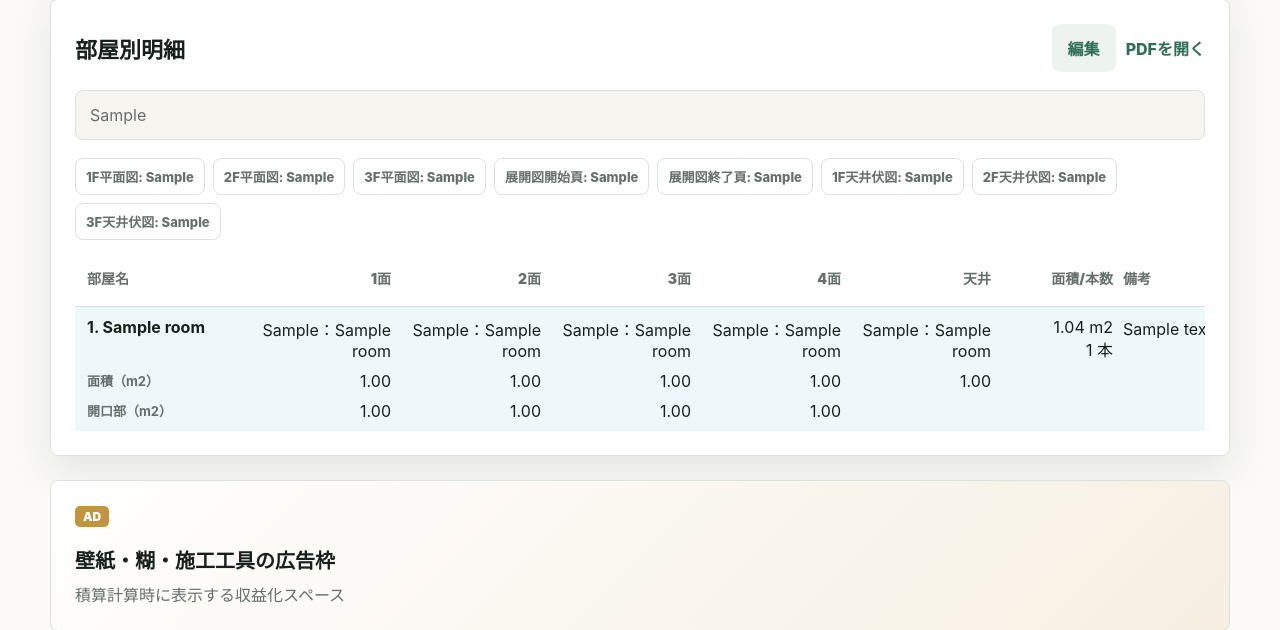
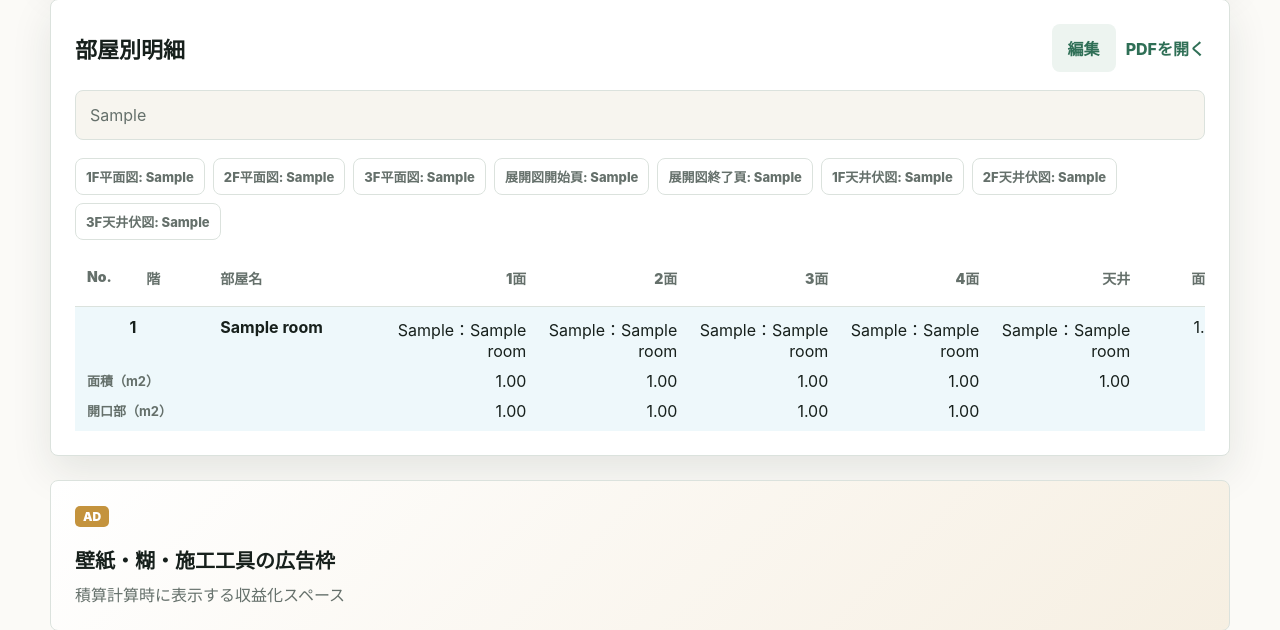
Before and after one commit to masumitachibana4649-creator/Sekisan-Project, a Django app: page /projects/1/ in a window 1280 px wide. Shown: the part 722-1352 px from the top of the page. Run offline with Django 5.2, Linux system fonts and the light colour scheme; a user stored in the database is signed in; data comes from the database, SQL or seed files in the repository; tables that the repository leaves empty hold one stand-in row (values such as "Sample post").

Commit message:
Split room floor and name columns

```diff
--- a/estimator/models.py
+++ b/estimator/models.py
@@ -364,14 +364,28 @@ class Room(models.Model):
 
     @property
     def display_name(self):
+        floor = self.display_floor_label
+        room_name = self.display_room_name
+        if floor:
+            return f"{floor} {room_name}".strip()
+        return room_name
+
+    @property
+    def display_floor_label(self):
+        name = str(self.name or "").strip()
+        if self._is_multi_floor_room(name):
+            return ""
+
+        return self._inferred_floor_label()
+
+    @property
+    def display_room_name(self):
         name = str(self.name or "").strip()
         if self._is_multi_floor_room(name):
             return name
 
-        floor = self._inferred_floor_label()
-        if floor:
-            name_without_floor = self._remove_floor_labels(name)
-            return f"{floor} {name_without_floor}".strip()
+        if self.display_floor_label:
+            return self._remove_floor_labels(name) or name
         return name
 
     def _inferred_floor_label(self):
--- a/estimator/static/estimator/styles.css
+++ b/estimator/static/estimator/styles.css
@@ -498,7 +498,7 @@ textarea { resize: vertical; }
 }
 
 .result-body {
-  min-width: 1580px;
+  min-width: 1720px;
   max-height: 560px;
   overflow-x: hidden;
   overflow-y: auto;
@@ -517,9 +517,9 @@ textarea { resize: vertical; }
 .result-row,
 .room-detail-group {
   display: grid;
-  grid-template-columns: minmax(130px, 1.1fr) repeat(5, minmax(140px, 1fr)) minmax(98px, 0.8fr) minmax(520px, 3.6fr);
+  grid-template-columns: minmax(48px, 0.35fr) minmax(64px, 0.45fr) minmax(140px, 1.1fr) repeat(5, minmax(140px, 1fr)) minmax(98px, 0.8fr) minmax(520px, 3.6fr);
   gap: 10px;
-  min-width: 1580px;
+  min-width: 1720px;
   align-items: start;
 }
 
@@ -536,10 +536,10 @@ textarea { resize: vertical; }
   top: 0;
   z-index: 1;
   background: var(--panel);
-  min-width: 1580px;
+  min-width: 1720px;
 }
 
-.result-head span:nth-child(n+2):not(:last-child) {
+.result-head span:nth-child(n+4):not(:last-child) {
   text-align: right;
 }
 
@@ -565,9 +565,23 @@ textarea { resize: vertical; }
   text-align: right;
 }
 
+.room-no-cell,
+.room-floor-cell {
+  text-align: right;
+}
+
+.room-name-cell {
+  overflow-wrap: anywhere;
+}
+
 .room-sub-label {
+  grid-column: 1 / span 3;
   color: var(--muted);
   font-size: 13px;
+}
+
+.room-measure-cell {
+  text-align: right;
 }
 
 .room-detail-group input {
@@ -576,19 +590,19 @@ textarea { resize: vertical; }
 }
 
 .room-note-cell {
-  grid-column: 8;
+  grid-column: 10;
   grid-row: 1 / span 3;
   line-height: 1.55;
 }
 
 .room-total-cell {
-  grid-column: 7;
+  grid-column: 9;
   grid-row: 1;
   text-align: right;
 }
 
 .result-row span:nth-child(n+2):not(:last-child),
-.room-detail-group > span:not(.room-wallpaper-cell):not(.room-note-cell),
+.room-total-spacer,
 .wallpaper-summary-row span {
   text-align: right;
 }
--- a/estimator/templates/estimator/project_detail.html
+++ b/estimator/templates/estimator/project_detail.html
@@ -105,12 +105,14 @@
   {% endif %}
   <div class="result-table">
     <div class="result-head">
-      <span>部屋名</span><span>1面</span><span>2面</span><span>3面</span><span>4面</span><span>天井</span><span>面積/本数</span><span>備考</span>
+      <span>No.</span><span>階</span><span>部屋名</span><span>1面</span><span>2面</span><span>3面</span><span>4面</span><span>天井</span><span>面積/本数</span><span>備考</span>
     </div>
     <div class="result-body">
     {% for room in rooms %}
       <div class="room-detail-group">
-        <strong class="room-name-cell">{{ forloop.counter }}. {{ room.display_name }}</strong>
+        <strong class="room-no-cell">{{ forloop.counter }}</strong>
+        <span class="room-floor-cell">{{ room.display_floor_label }}</span>
+        <strong class="room-name-cell">{{ room.display_room_name }}</strong>
         <span class="room-wallpaper-cell">
           {% if edit_mode %}
             <select class="room-wallpaper-select" name="room_{{ room.pk }}_east_wallpaper_no">
@@ -169,19 +171,19 @@
         <span class="room-total-cell">{{ room.total_area|floatformat:2 }} m2<br>{{ room.rolls_required }} 本</span>
         <span class="room-note-cell">{{ room.note|room_note }}</span>
         <strong class="room-sub-label">面積（m2）</strong>
-        <span>{% if edit_mode %}<input name="room_{{ room.pk }}_east_surface_area_m2" type="number" step="0.01" min="0" value="{{ room.east_surface_area_m2 }}">{% else %}{{ room.east_surface_area_m2 }}{% endif %}</span>
-        <span>{% if edit_mode %}<input name="room_{{ room.pk }}_west_surface_area_m2" type="number" step="0.01" min="0" value="{{ room.west_surface_area_m2 }}">{% else %}{{ room.west_surface_area_m2 }}{% endif %}</span>
-        <span>{% if edit_mode %}<input name="room_{{ room.pk }}_south_surface_area_m2" type="number" step="0.01" min="0" value="{{ room.south_surface_area_m2 }}">{% else %}{{ room.south_surface_area_m2 }}{% endif %}</span>
-        <span>{% if edit_mode %}<input name="room_{{ room.pk }}_north_surface_area_m2" type="number" step="0.01" min="0" value="{{ room.north_surface_area_m2 }}">{% else %}{{ room.north_surface_area_m2 }}{% endif %}</span>
-        <span>{% if edit_mode %}<input name="room_{{ room.pk }}_ceiling_surface_area_m2" type="number" step="0.01" min="0" value="{{ room.ceiling_surface_area_m2 }}">{% else %}{{ room.ceiling_surface_area_m2 }}{% endif %}</span>
-        <span></span>
+        <span class="room-measure-cell">{% if edit_mode %}<input name="room_{{ room.pk }}_east_surface_area_m2" type="number" step="0.01" min="0" value="{{ room.east_surface_area_m2 }}">{% else %}{{ room.east_surface_area_m2 }}{% endif %}</span>
+        <span class="room-measure-cell">{% if edit_mode %}<input name="room_{{ room.pk }}_west_surface_area_m2" type="number" step="0.01" min="0" value="{{ room.west_surface_area_m2 }}">{% else %}{{ room.west_surface_area_m2 }}{% endif %}</span>
+        <span class="room-measure-cell">{% if edit_mode %}<input name="room_{{ room.pk }}_south_surface_area_m2" type="number" step="0.01" min="0" value="{{ room.south_surface_area_m2 }}">{% else %}{{ room.south_surface_area_m2 }}{% endif %}</span>
+        <span class="room-measure-cell">{% if edit_mode %}<input name="room_{{ room.pk }}_north_surface_area_m2" type="number" step="0.01" min="0" value="{{ room.north_surface_area_m2 }}">{% else %}{{ room.north_surface_area_m2 }}{% endif %}</span>
+        <span class="room-measure-cell">{% if edit_mode %}<input name="room_{{ room.pk }}_ceiling_surface_area_m2" type="number" step="0.01" min="0" value="{{ room.ceiling_surface_area_m2 }}">{% else %}{{ room.ceiling_surface_area_m2 }}{% endif %}</span>
+        <span class="room-total-spacer"></span>
         <strong class="room-sub-label">開口部（m2）</strong>
-        <span {% if room.east_opening_area_m2 > 0 and "推定" in room.note %}class="estimated-value"{% endif %}>{% if edit_mode %}<input {% if room.east_opening_area_m2 > 0 and "推定" in room.note %}class="estimated-value"{% endif %} name="room_{{ room.pk }}_east_opening_area_m2" type="number" step="0.01" min="0" value="{{ room.east_opening_area_m2 }}">{% else %}{{ room.east_opening_area_m2 }}{% endif %}</span>
-        <span {% if room.west_opening_area_m2 > 0 and "推定" in room.note %}class="estimated-value"{% endif %}>{% if edit_mode %}<input {% if room.west_opening_area_m2 > 0 and "推定" in room.note %}class="estimated-value"{% endif %} name="room_{{ room.pk }}_west_opening_area_m2" type="number" step="0.01" min="0" value="{{ room.west_opening_area_m2 }}">{% else %}{{ room.west_opening_area_m2 }}{% endif %}</span>
-        <span {% if room.south_opening_area_m2 > 0 and "推定" in room.note %}class="estimated-value"{% endif %}>{% if edit_mode %}<input {% if room.south_opening_area_m2 > 0 and "推定" in room.note %}class="estimated-value"{% endif %} name="room_{{ room.pk }}_south_opening_area_m2" type="number" step="0.01" min="0" value="{{ room.south_opening_area_m2 }}">{% else %}{{ room.south_opening_area_m2 }}{% endif %}</span>
-        <span {% if room.north_opening_area_m2 > 0 and "推定" in room.note %}class="estimated-value"{% endif %}>{% if edit_mode %}<input {% if room.north_opening_area_m2 > 0 and "推定" in room.note %}class="estimated-value"{% endif %} name="room_{{ room.pk }}_north_opening_area_m2" type="number" step="0.01" min="0" value="{{ room.north_opening_area_m2 }}">{% else %}{{ room.north_opening_area_m2 }}{% endif %}</span>
-        <span></span>
-        <span></span>
+        <span class="room-measure-cell {% if room.east_opening_area_m2 > 0 and "推定" in room.note %}estimated-value{% endif %}">{% if edit_mode %}<input {% if room.east_opening_area_m2 > 0 and "推定" in room.note %}class="estimated-value"{% endif %} name="room_{{ room.pk }}_east_opening_area_m2" type="number" step="0.01" min="0" value="{{ room.east_opening_area_m2 }}">{% else %}{{ room.east_opening_area_m2 }}{% endif %}</span>
+        <span class="room-measure-cell {% if room.west_opening_area_m2 > 0 and "推定" in room.note %}estimated-value{% endif %}">{% if edit_mode %}<input {% if room.west_opening_area_m2 > 0 and "推定" in room.note %}class="estimated-value"{% endif %} name="room_{{ room.pk }}_west_opening_area_m2" type="number" step="0.01" min="0" value="{{ room.west_opening_area_m2 }}">{% else %}{{ room.west_opening_area_m2 }}{% endif %}</span>
+        <span class="room-measure-cell {% if room.south_opening_area_m2 > 0 and "推定" in room.note %}estimated-value{% endif %}">{% if edit_mode %}<input {% if room.south_opening_area_m2 > 0 and "推定" in room.note %}class="estimated-value"{% endif %} name="room_{{ room.pk }}_south_opening_area_m2" type="number" step="0.01" min="0" value="{{ room.south_opening_area_m2 }}">{% else %}{{ room.south_opening_area_m2 }}{% endif %}</span>
+        <span class="room-measure-cell {% if room.north_opening_area_m2 > 0 and "推定" in room.note %}estimated-value{% endif %}">{% if edit_mode %}<input {% if room.north_opening_area_m2 > 0 and "推定" in room.note %}class="estimated-value"{% endif %} name="room_{{ room.pk }}_north_opening_area_m2" type="number" step="0.01" min="0" value="{{ room.north_opening_area_m2 }}">{% else %}{{ room.north_opening_area_m2 }}{% endif %}</span>
+        <span class="room-measure-cell"></span>
+        <span class="room-total-spacer"></span>
       </div>
     {% empty %}
       <div class="empty-result">
--- a/estimator/views.py
+++ b/estimator/views.py
@@ -306,6 +306,8 @@ def project_csv(request, pk):
     writer.writerow([])
     writer.writerow(["部屋別明細"])
     writer.writerow([
+        "No.",
+        "階",
         "部屋名",
         "周長(m)",
         "天井高(m)",
@@ -320,9 +322,11 @@ def project_csv(request, pk):
         "部屋別積上方式ロール本数",
         "備考",
     ])
-    for room in project.rooms.all():
+    for index, room in enumerate(project.rooms.all(), start=1):
         writer.writerow([
-            room.display_name,
+            index,
+            room.display_floor_label,
+            room.display_room_name,
             room.perimeter_m,
             room.height_m,
             room.opening_area_m2,
```
Also changed, not shown: estimator/tests.py (+12 -4 lines).
